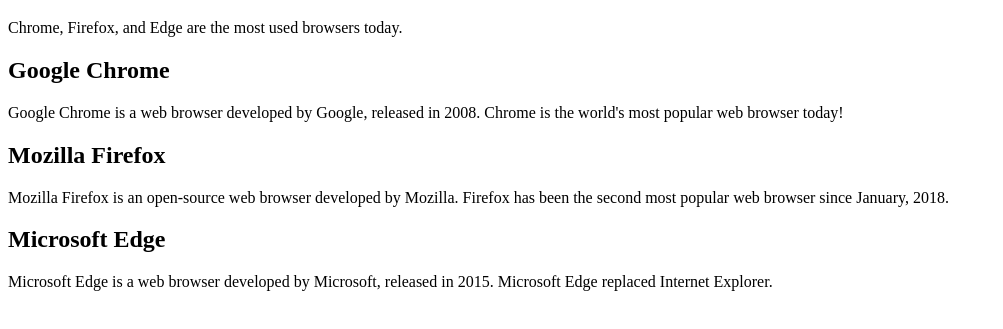
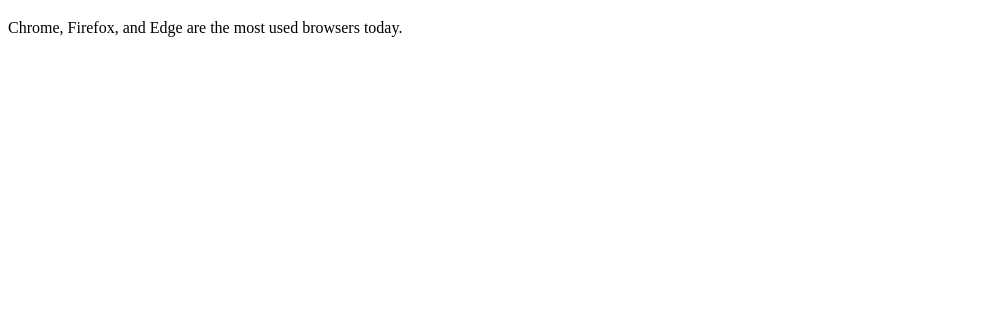
Before and after one commit to erlanto/portfolio, a plain HTML site: page index.html in a window 1280 px wide. Shown: the part 131-460 px from the top of the page, without its empty margins (0-1003 px from the left). Drawn offline with Linux system fonts and the light colour scheme.

Commit message:
Update index.html

```diff
--- a/index.html
+++ b/index.html
@@ -19,18 +19,31 @@
   <p>Chrome, Firefox, and Edge are the most used browsers today.</p>
 
   <article>
-    <h2>Google Chrome</h2>
-    <p>Google Chrome is a web browser developed by Google, released in 2008. Chrome is the world's most popular web browser today!</p>
+    <h2>
+
+    </h2>
+
+    <p>
+
+    </p>
   </article>
 
   <article>
-    <h2>Mozilla Firefox</h2>
-    <p>Mozilla Firefox is an open-source web browser developed by Mozilla. Firefox has been the second most popular web browser since January, 2018.</p>
+    <h2>
+
+    </h2>
+    <p>
+
+    </p>
   </article>
 
   <article>
-    <h2>Microsoft Edge</h2>
-    <p>Microsoft Edge is a web browser developed by Microsoft, released in 2015. Microsoft Edge replaced Internet Explorer.</p>
+    <h2>
+
+    </h2>
+    <p>
+
+    </p>
   </article>
 </main>
   </body>
```
